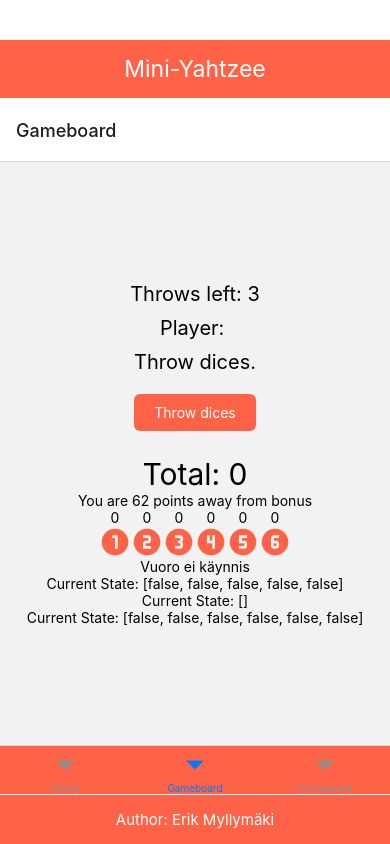
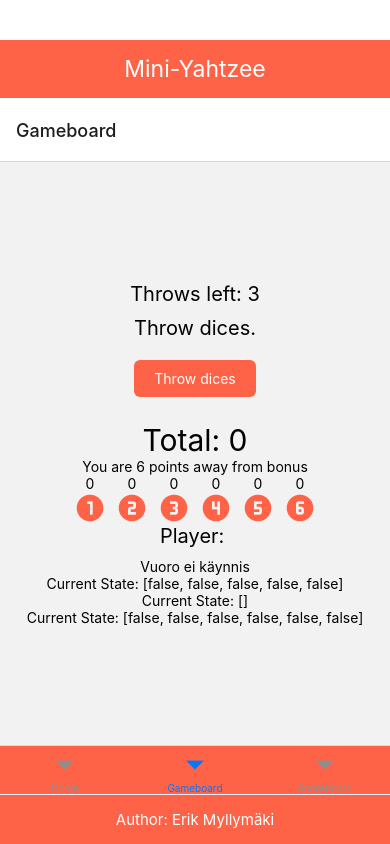
Before and after one commit to ErikMyllymaki/yathzee, a React Native app: screen /Gameboard in a window 390 px wide. Built offline with nearby package versions, Linux system fonts and the light colour scheme.

Commit message:
pisteet ei toimi vielä

```diff
--- a/components/Gameboard.js
+++ b/components/Gameboard.js
@@ -14,7 +14,6 @@ import {
 let board = [];
 export default function Gameboard({ route }) {
 
-  // const [game, setGame] = useState(false);
   const [turn, setTurn] = useState(false);
   const [nbrOfThrowsLeft, setNbrOfThrowsLeft] = useState(NBR_OF_THROWS);
   const [status, setStatus] = useState('');
@@ -26,6 +25,7 @@ export default function Gameboard({ route }) {
   const [selectedNumbers, setSelectedNumbers] =
     useState(new Array(6).fill(false));
   const [selectedNumber, setSelectedNumber] = useState(null);
+  const [bonusPointsAdded, setBonusPointsAdded] = useState(false);
 
   useEffect(() => {
     if (name === '' && route.params?.player) {
@@ -35,7 +35,10 @@ export default function Gameboard({ route }) {
 
   useEffect(() => {
     checkBonusPoints();
-    // || nbrOfThrowsLeft === 0
+    if (totalPoints >= BONUS_POINTS_LIMIT && !bonusPointsAdded) {
+      setTotalPoints(totalPoints + BONUS_POINTS);
+      setBonusPointsAdded(true);
+    }
     if (nbrOfThrowsLeft === NBR_OF_THROWS) {
       setStatus('Throw dices.');
       setTurn(false)
@@ -49,6 +52,7 @@ export default function Gameboard({ route }) {
 
 
   const throwDices = () => {
+    if (!selectedNumbers.every((value) => value === true)) {
       if (nbrOfThrowsLeft != 0) {
         for (let i = 0; i < NBR_OF_DICES; i++) {
           if (!selectedDices[i]) {
@@ -60,29 +64,35 @@ export default function Gameboard({ route }) {
       } else {
         setStatus('Select your points before next throw!');
       }
+    } else {
+
+    }
   }
 
   function selectDice(i) {
+    if (nbrOfThrowsLeft != NBR_OF_THROWS) {
       let dices = [...selectedDices];
       dices[i] = selectedDices[i] ? false : board[i];
       setSelectedDices(dices);
+    } else {
+      setStatus("You have to throw dices first.");
+    }
   }
 
   function selectNumber(i) {
     let numbers = [...selectedNumbers];
     if (nbrOfThrowsLeft === 0) {
-      if (!selectedNumbers[i-1]) {
-        numbers[i-1] = true;
+      if (!selectedNumbers[i - 1]) {
+        numbers[i - 1] = true;
         setSelectedNumbers(numbers);
         setSelectedNumber(i);
         const updatedSumsOfNumbers = [...sumsOfNumbers];
         updatedSumsOfNumbers[i - 1] = board.filter((val) => val === i).reduce((acc, val) => acc + val, 0);
         setSumsOfNumbers(updatedSumsOfNumbers);
+        const addPoints = updatedSumsOfNumbers.reduce((acc, val) => acc + val, 0);
+        setTotalPoints(addPoints);
         setNbrOfThrowsLeft(NBR_OF_THROWS);
         setSelectedDices(new Array(NBR_OF_DICES).fill(false));
-        // if (numbers.every((number) => number === true)) {
-        //   setStatus("Game ended");
-        // }
       } else {
         setStatus("You already selected points for " + i);
       }
@@ -92,11 +102,7 @@ export default function Gameboard({ route }) {
   }
 
   function checkBonusPoints() {
-    if (totalPoints > 62) {
-      setTotalPoints(totalPoints + 50)
-    }
     if (nbrOfThrowsLeft === 0) {
-      // setNbrOfThrowsLeft(NBR_OF_THROWS);
     } else if (nbrOfThrowsLeft < 3) {
       setStatus('Select and throw dices again.');
     }
@@ -126,7 +132,7 @@ export default function Gameboard({ route }) {
   const numRow = [];
   for (let i = 1; i < 7; i++) {
     numRow.push(
-      <View style={{ justifyContent: 'center', alignItems: 'center' }}>
+      <View style={{ justifyContent: 'center', alignItems: 'center', paddingHorizontal: 5 }}>
         <Pressable
           key={'numrow' + i}
           onPress={() => selectNumber(i)}
@@ -139,7 +145,7 @@ export default function Gameboard({ route }) {
           <Icon
             name={'numeric-' + [i] + '-circle'}
             size={32}
-            color={selectedNumbers[i-1] ? "black" : "tomato"}
+            color={selectedNumbers[i - 1] ? "black" : "tomato"}
           />
 
         </Pressable>
@@ -158,9 +164,6 @@ export default function Gameboard({ route }) {
         Throws left: {nbrOfThrowsLeft}
       </Text>
       <Text style={Styles.info}>
-        Player: {name}
-      </Text>
-      <Text style={Styles.info}>
         {status}
       </Text>
       <Pressable
@@ -171,13 +174,16 @@ export default function Gameboard({ route }) {
       </Pressable>
       <Text style={{ fontSize: 30, marginTop: 25 }}>Total: {totalPoints}</Text>
       <View>
-        {totalPoints > 62 ? (
+        {totalPoints >= BONUS_POINTS_LIMIT ? (
           <Text>Congrats! Bonus points added</Text>
         ) : (
-          <Text>You are {62 - totalPoints} points away from bonus</Text>
+          <Text>You are {BONUS_POINTS_LIMIT - totalPoints} points away from bonus</Text>
         )}
       </View>
       <Text>{numRow}</Text>
+      <Text style={Styles.info}>
+        Player: {name}
+      </Text>
       <View>{!turn ? <Text>Vuoro ei käynnis</Text> : <Text>Vuoro käynnis</Text>}</View>
       <Text>{`Current State: [${selectedDices.join(', ')}]`}</Text>
       <Text>{`Current State: [${board.join(', ')}]`}</Text>
--- a/constants/constants.js
+++ b/constants/constants.js
@@ -2,5 +2,5 @@ export const NBR_OF_DICES = 5;
 export const NBR_OF_THROWS = 3;
 export const MIN_SPOT = 1;
 export const MAX_SPOT = 6;
-export const BONUS_POINTS_LIMIT = 63;
+export const BONUS_POINTS_LIMIT = 6;
 export const BONUS_POINTS = 50;
```
Lines whose indentation alone changed are shown as unchanged.
